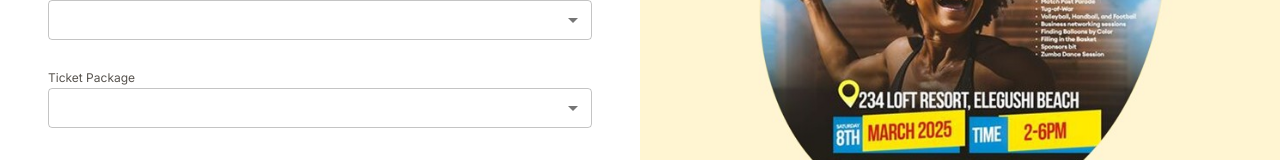
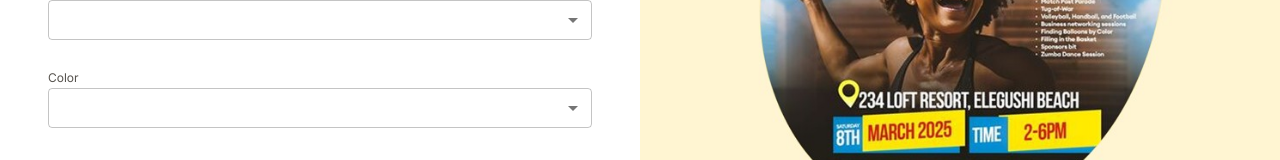
Before and after one commit to JoyOffiong/ALATPay-APIs-Integration, a Next.js app: page / in a window 1280 px wide. Shown: the part 528-688 px from the top of the page. Built offline with nearby package versions, Linux system fonts and the light colour scheme.

Commit message:
new commit

```diff
--- a/src/app/beachParty/payment.tsx
+++ b/src/app/beachParty/payment.tsx
@@ -165,7 +165,7 @@ businessId: "1ada836e-ba62-4146-db8b-08dd4ac0a01c",
           </div>
 
           <div>
-          <label htmlFor=""  className="text-[#57534E] font-normal text-xs">Ticket Package</label>
+          <label htmlFor=""  className="text-[#57534E] font-normal text-xs">Color</label>
               <SelectBoxComp data={colors} name="colors" placeholder="Select your house" control={control}/>
           </div>
 
```
